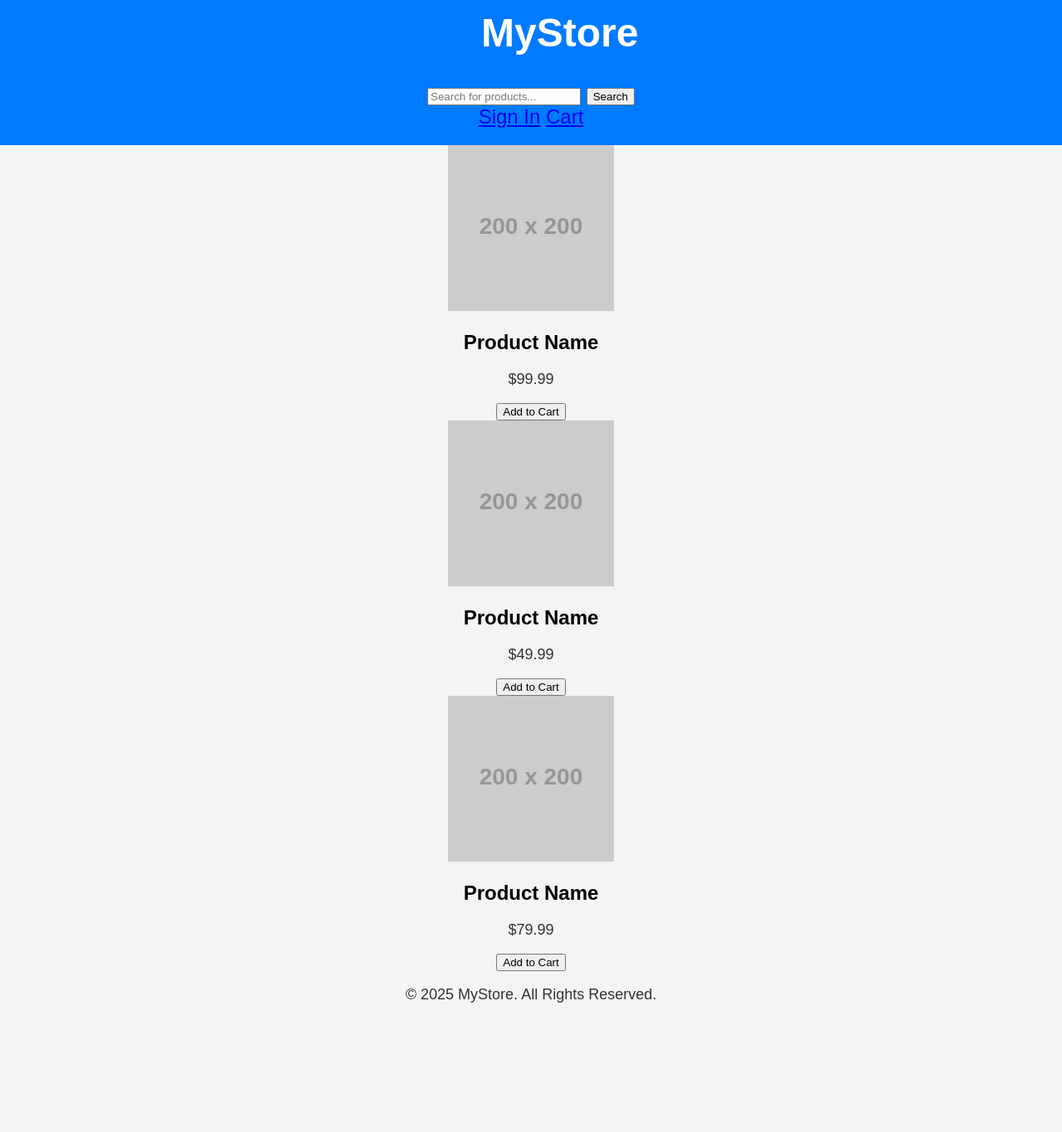
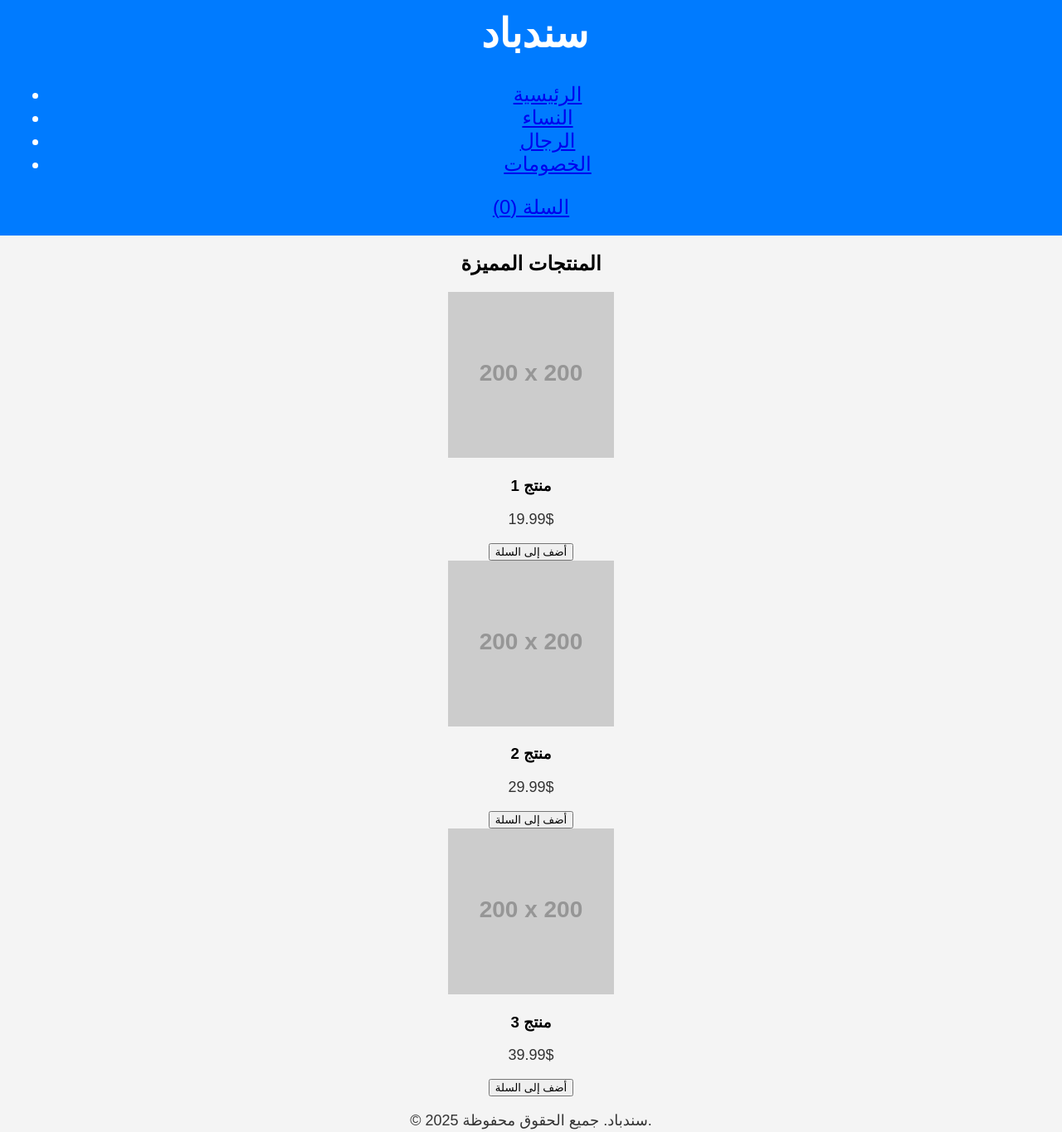
Before and after one commit to HangoverHunter/sindibad-website, a plain HTML site: page index.html in a window 1280 px wide. Shown: the part 40-1405 px from the top of the page at 83% size. Before the commit the page ends 1268 px from the top, so only its background shows below. Drawn offline with Linux system fonts and the light colour scheme; placeholder pictures from the web are drawn by us.

Commit message:
Update index.html

```diff
--- a/index.html
+++ b/index.html
@@ -1,52 +1,62 @@
 <!DOCTYPE html>
-<html lang="en">
+<html lang="ar">
 <head>
     <meta charset="UTF-8">
     <meta name="viewport" content="width=device-width, initial-scale=1.0">
-    <title>Amazon-like Store</title>
+    <title>سندباد - متجر التسوق الإلكتروني</title>
     <link rel="stylesheet" href="styles.css">
 </head>
 <body>
     <!-- Header Section -->
     <header>
         <div class="logo">
-            <h1>MyStore</h1>
+            <h1>سندباد</h1>
         </div>
-        <div class="search-bar">
-            <input type="text" placeholder="Search for products...">
-            <button>Search</button>
-        </div>
-        <div class="user">
-            <a href="#">Sign In</a>
-            <a href="#">Cart</a>
+        <nav>
+            <ul>
+                <li><a href="#">الرئيسية</a></li>
+                <li><a href="#">النساء</a></li>
+                <li><a href="#">الرجال</a></li>
+                <li><a href="#">الخصومات</a></li>
+            </ul>
+        </nav>
+        <div class="cart">
+            <a href="#">السلة (0)</a>
         </div>
     </header>
 
-    <!-- Main Section (Product Listings) -->
-    <section class="products">
-        <div class="product-card">
-            <img src="https://via.placeholder.com/200x200" alt="Product">
-            <h2>Product Name</h2>
-            <p>$99.99</p>
-            <button>Add to Cart</button>
-        </div>
-        <div class="product-card">
-            <img src="https://via.placeholder.com/200x200" alt="Product">
-            <h2>Product Name</h2>
-            <p>$49.99</p>
-            <button>Add to Cart</button>
-        </div>
-        <div class="product-card">
-            <img src="https://via.placeholder.com/200x200" alt="Product">
-            <h2>Product Name</h2>
-            <p>$79.99</p>
-            <button>Add to Cart</button>
-        </div>
-    </section>
+    <!-- Main Content -->
+    <main>
+        <section class="featured-products">
+            <h2>المنتجات المميزة</h2>
+            <div class="product-list">
+                <div class="product-card" data-id="1">
+                    <img src="https://via.placeholder.com/200x200" alt="منتج 1">
+                    <h3>منتج 1</h3>
+                    <p>19.99$</p>
+                    <button onclick="addToCart(1)">أضف إلى السلة</button>
+                </div>
+                <div class="product-card" data-id="2">
+                    <img src="https://via.placeholder.com/200x200" alt="منتج 2">
+                    <h3>منتج 2</h3>
+                    <p>29.99$</p>
+                    <button onclick="addToCart(2)">أضف إلى السلة</button>
+                </div>
+                <div class="product-card" data-id="3">
+                    <img src="https://via.placeholder.com/200x200" alt="منتج 3">
+                    <h3>منتج 3</h3>
+                    <p>39.99$</p>
+                    <button onclick="addToCart(3)">أضف إلى السلة</button>
+                </div>
+            </div>
+        </section>
+    </main>
 
     <!-- Footer Section -->
     <footer>
-        <p>&copy; 2025 MyStore. All Rights Reserved.</p>
+        <p>&copy; 2025 سندباد. جميع الحقوق محفوظة.</p>
     </footer>
+
+    <script src="script.js"></script>
 </body>
 </html>
```
